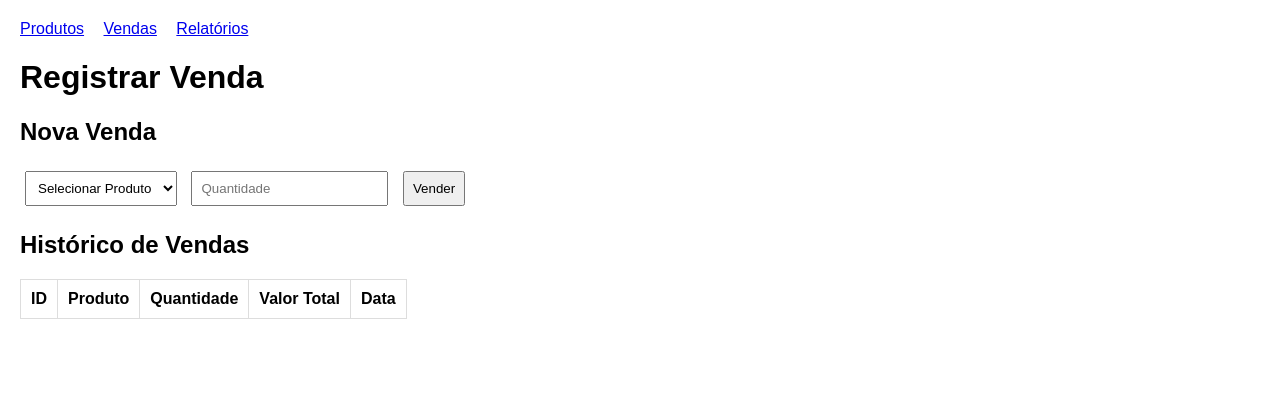
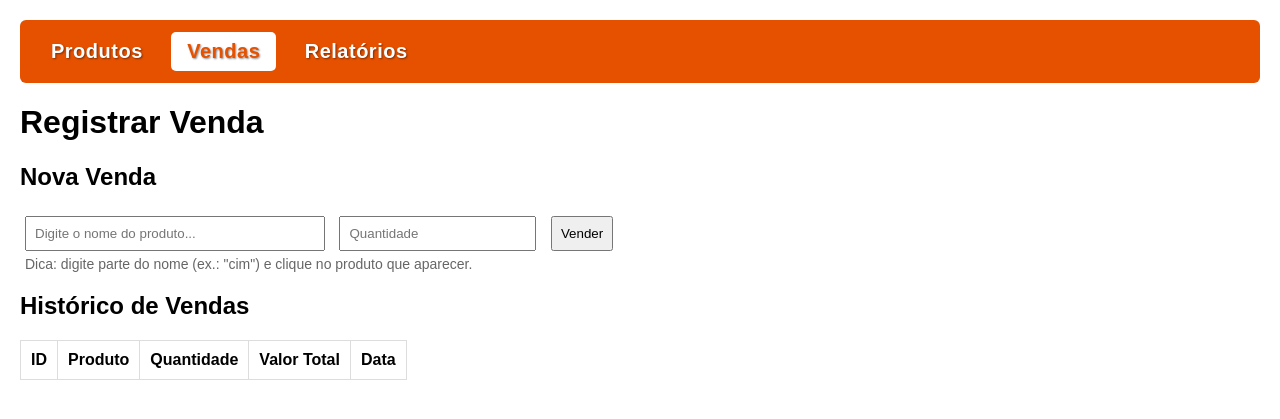
Before and after one commit to serafim-pai/sistema-varejo-novo, a Flask app: page /vendas in a window 1280 px wide. Shown: the top 419 px of the page. Run offline with Flask 3, Linux system fonts and the light colour scheme; data that the repository does not hold is empty.

Commit message:
Busca por digitação, cores no estoque e menu destacado

```diff
--- a/templates/vendas.html
+++ b/templates/vendas.html
@@ -5,42 +5,78 @@
     <title>Registrar Venda</title>
     <style>
         body { font-family: Arial; margin: 20px; }
-        nav a { margin-right: 15px; }
         input, button, select { padding: 8px; margin: 5px; }
+        #busca { width: 280px; }
         table { border-collapse: collapse; margin-top: 20px; }
         th, td { border: 1px solid #ddd; padding: 10px; text-align: left; }
+        .dica { color: #666; font-size: 14px; margin-left: 5px; }
+        nav { background: #e65100; padding: 12px 15px; border-radius: 6px; margin-bottom: 15px; }
+        nav a { color: #ffffff; font-weight: 900; font-size: 20px; text-decoration: none;
+                letter-spacing: 0.5px; text-shadow: 1px 1px 2px rgba(0,0,0,0.45);
+                padding: 8px 16px; margin-right: 8px; border-radius: 5px; display: inline-block; }
+        nav a:hover { background: #ff8a3d; }
+        nav a.ativo { background: #ffffff; color: #e65100; }
     </style>
 </head>
 <body>
     <nav>
         <a href="/">Produtos</a>
-        <a href="/vendas">Vendas</a>
+        <a href="/vendas" class="ativo">Vendas</a>
         <a href="/relatorios">Relatórios</a>
     </nav>
 
     <h1>Registrar Venda</h1>
 
     <h2>Nova Venda</h2>
-    <select id="produto_id">
-        <option value="">Selecionar Produto</option>
-    </select>
+    <!-- Campo de busca: digite parte do nome e escolha na lista -->
+    <input type="text" id="busca" list="listaProdutos" placeholder="Digite o nome do produto..." autocomplete="off">
+    <datalist id="listaProdutos"></datalist>
     <input type="number" id="quantidade" placeholder="Quantidade">
     <button onclick="registrarVenda()">Vender</button>
+    <div class="dica">Dica: digite parte do nome (ex.: "cim") e clique no produto que aparecer.</div>
 
     <h2>Histórico de Vendas</h2>
     <table id="tabelaVendas"></table>
 
     <script>
+        let listaProdutos = [];
+
+        // Texto que aparece na lista para cada produto
+        function textoDoProduto(p) {
+            return `${p.nome} (estoque: ${p.quantidade})`;
+        }
+
         function carregarProdutos() {
             fetch('/api/produtos')
                 .then(r => r.json())
                 .then(produtos => {
-                    let opcoes = '<option value="">Selecionar Produto</option>';
+                    listaProdutos = produtos;
+                    let opcoes = '';
                     produtos.forEach(p => {
-                        opcoes += `<option value="${p.id}">${p.nome} (estoque: ${p.quantidade})</option>`;
+                        opcoes += `<option value="${textoDoProduto(p)}"></option>`;
                     });
-                    document.getElementById('produto_id').innerHTML = opcoes;
+                    document.getElementById('listaProdutos').innerHTML = opcoes;
                 });
+        }
+
+        // Descobre qual produto foi escolhido a partir do texto digitado
+        function produtoEscolhido() {
+            const texto = document.getElementById('busca').value.trim().toUpperCase();
+            if (!texto) return null;
+
+            // 1) Escolheu da lista (texto igual ao da opção)
+            let p = listaProdutos.find(item => textoDoProduto(item).toUpperCase() === texto);
+            if (p) return p;
+
+            // 2) Digitou o nome completo
+            p = listaProdutos.find(item => item.nome.toUpperCase() === texto);
+            if (p) return p;
+
+            // 3) Digitou só um pedaço e existe um único produto com ele
+            const parecidos = listaProdutos.filter(item => item.nome.toUpperCase().includes(texto));
+            if (parecidos.length === 1) return parecidos[0];
+
+            return null;
         }
 
         function carregarVendas() {
@@ -62,21 +98,26 @@
         }
 
         function registrarVenda() {
-            const produto_id = document.getElementById('produto_id').value;
+            const produto = produtoEscolhido();
             const quantidade = parseInt(document.getElementById('quantidade').value);
 
-            if (!produto_id || !quantidade) {
-                alert('Escolha um produto e digite a quantidade.');
+            if (!produto) {
+                alert('Produto não encontrado. Digite o nome e escolha um produto da lista.');
+                return;
+            }
+            if (!quantidade) {
+                alert('Digite a quantidade.');
                 return;
             }
 
             fetch('/api/vendas', {
                 method: 'POST',
                 headers: {'Content-Type': 'application/json'},
-                body: JSON.stringify({produto_id, quantidade})
+                body: JSON.stringify({produto_id: produto.id, quantidade})
             }).then(r => r.json()).then(res => {
                 if (res.sucesso) {
-                    alert('Venda registrada!');
+                    alert('Venda registrada: ' + quantidade + ' x ' + produto.nome);
+                    document.getElementById('busca').value = '';
                     document.getElementById('quantidade').value = '';
                     carregarProdutos();
                     carregarVendas();
```
Also changed, not shown: templates/index.html (+24 -3 lines), templates/relatorios.html (+24 -3 lines).
